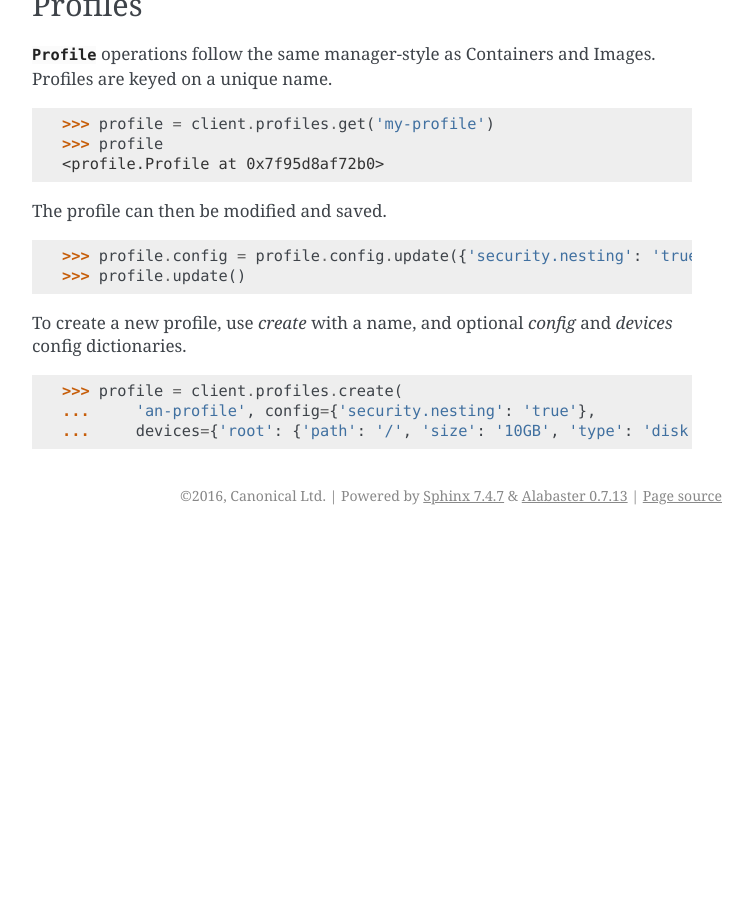
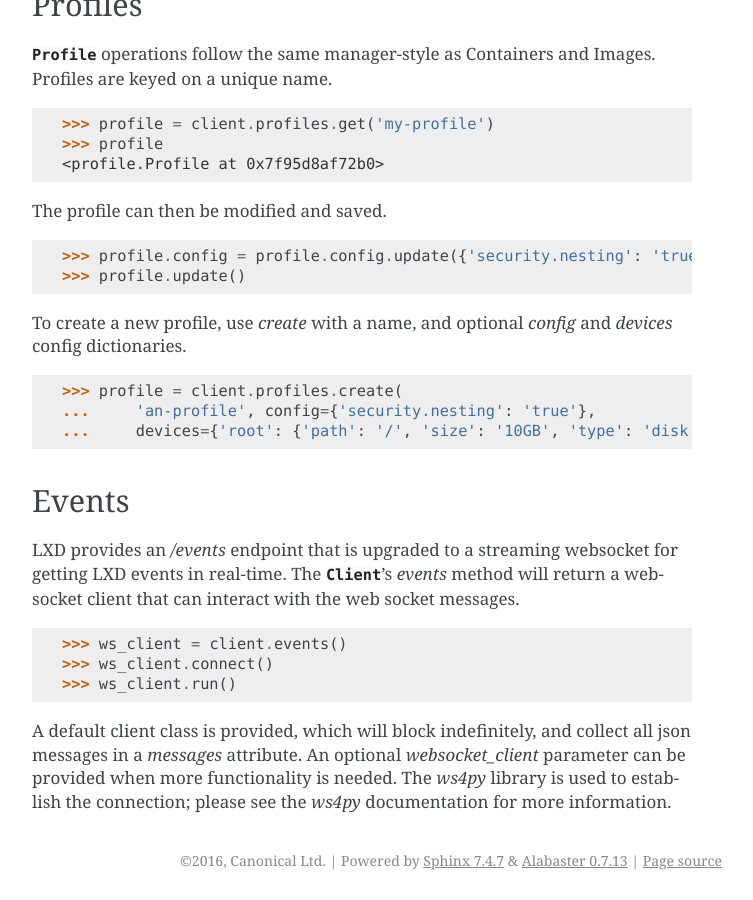
Before and after one commit to canonical/pylxd, a Sphinx documentation site: the page built from doc/source/usage.rst, in a window 1280 px wide and 900 px high, scrolled down 3004 px. Shown: the whole window, without its empty margins (388-1141 px from the left). Built offline with Sphinx 7.4.7, drawn with Linux system fonts in a browser that asks for light colours; pages that are not in the unit, such as notebooks, are missing from menus; before the commit the page ends 3539 px from its top, so only the background shows below that.

Commit message:
Add documentation for websocket events support

```diff
--- a/doc/source/usage.rst
+++ b/doc/source/usage.rst
@@ -197,3 +197,24 @@ and `devices` config dictionaries.
     >>> profile = client.profiles.create(
     ...     'an-profile', config={'security.nesting': 'true'},
     ...     devices={'root': {'path': '/', 'size': '10GB', 'type': 'disk'}})
+
+
+Events
+======
+
+LXD provides an `/events` endpoint that is upgraded to a streaming websocket
+for getting LXD events in real-time. The :class:`~pylxd.Client`'s `events`
+method will return a websocket client that can interact with the
+web socket messages.
+
+.. code-block:: python
+
+    >>> ws_client = client.events()
+    >>> ws_client.connect()
+    >>> ws_client.run()
+
+A default client class is provided, which will block indefinitely, and
+collect all json messages in a `messages` attribute. An optional
+`websocket_client` parameter can be provided when more functionality is
+needed. The `ws4py` library is used to establish the connection; please
+see the `ws4py` documentation for more information.
```
